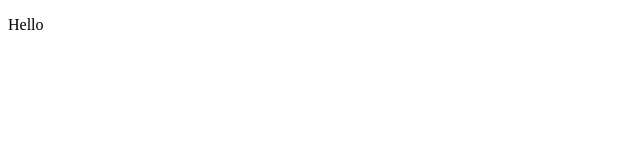
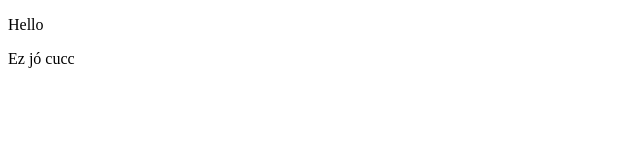
Before and after one commit to JustS0m3Guy/Git, a plain HTML site: page index.html in a window 1280 px wide. Shown: the full height of the page, 0-640 px from the left. Drawn offline with Linux system fonts and the light colour scheme.

Commit message:
még egy mentés, csak a faszságokat írom

```diff
--- a/index.html
+++ b/index.html
@@ -7,5 +7,6 @@
 </head>
 <body>
     <p>Hello</p>
+    <p>Ez jó cucc</p>
 </body>
 </html>
```
